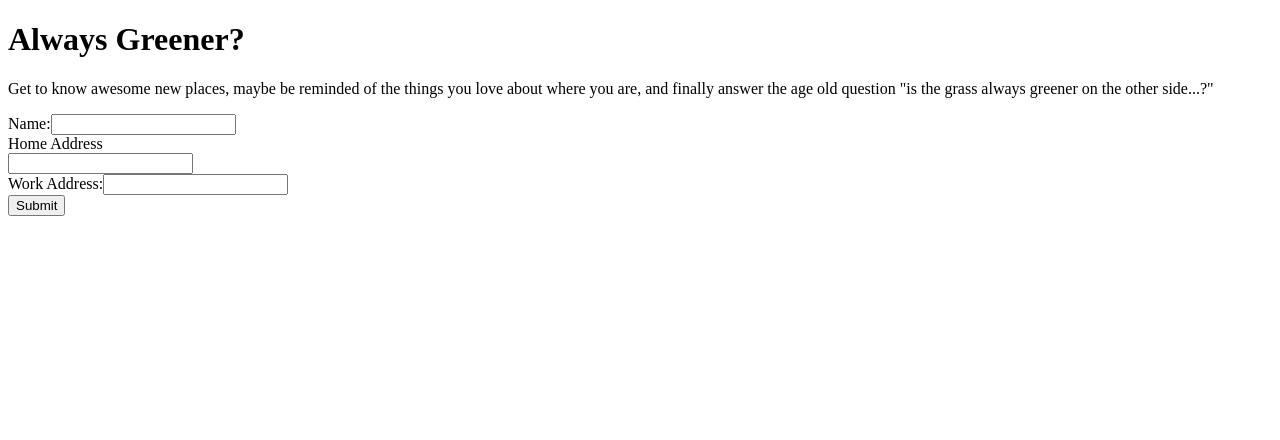
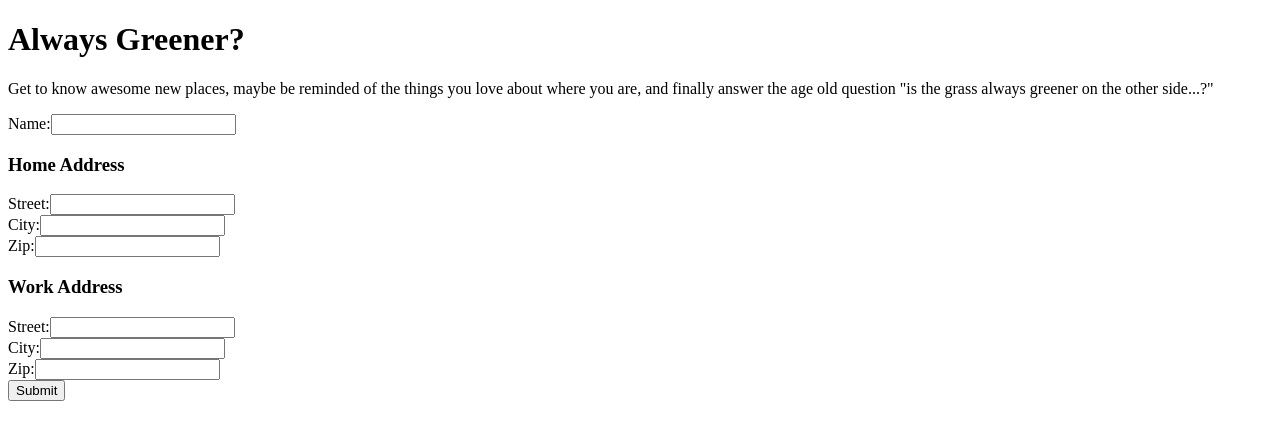
Before and after one commit to AwesomeOcelots/AwesomeOcelots, a React app: page / in a window 1280 px wide. Shown: the top 440 px of the page. Built offline with nearby package versions, Linux system fonts and the light colour scheme; the HTML template or start-up script is replaced by a standard one.

Commit message:
Refactor logIn to take multifield address
also, move input listeners to LogIn component.  Currently the App
component loads with showTraffic set to true because the login
submit button leaves the cursor over the traffic element.

```diff
--- a/Client/src/components/App.jsx
+++ b/Client/src/components/App.jsx
@@ -14,40 +14,25 @@ class App extends React.Component {
 
     this.state = {
       user: '',
-      home: '',
+      home: {},
+      work: {},
       otherCity: '',
-      work: '',
       lunch: '',
       homeSuggestion: {},
       otherCitySuggestion: {},
       showWeather: false,
-      showTraffic: false,
+      showTraffic: true,
       showLunch: false,
       suggestionMade: false,
       session: false
     };
   }
 
-  setUser(e) {
+  logIn(newUser, homeObj, workObj) {
     this.setState({
-      user: e.target.value
-    });
-  }
-
-  setHome(e) {
-    this.setState({
-      home: e.target.value
-    })
-  }
-
-  setWork(e) {
-    this.setState({
-      work: e.target.value
-    })
-  }
-
-  logIn() {
-    this.setState({
+      user: newUser,
+      home: homeObj,
+      work: workObj,
       session: !this.state.session
     });
   }
@@ -113,10 +98,7 @@ class App extends React.Component {
                                                 showTraffic={this.state.showTraffic}
                                                 showLunch={this.state.showLunch}/>
                               </div>:
-                                <LogIn setUser={this.setUser.bind(this)}
-                                       setHome={this.setHome.bind(this)}
-                                       setWork={this.setWork.bind(this)}
-                                       logIn={this.logIn.bind(this)}/>}
+                                <LogIn logIn={this.logIn.bind(this)}/>}
     </div>
     )
   }
--- /dev/null
+++ b/Client/src/components/EnterHome.jsx
@@ -0,0 +1,27 @@
+import React from 'react'
+
+class EnterHome extends React.Component {
+  render () {
+    return (
+      <div>
+        <h3>
+        Home Address
+        </h3>
+        <div>
+          Street:
+          <input type='text' onChange={this.props.setHomeStreet}/>
+        </div>
+        <div>
+          City:
+          <input type='text' onChange={this.props.setHomeCity}/>
+        </div>
+        <div>
+          Zip:
+          <input type='text' onChange={this.props.setHomeZip}/>
+        </div>
+      </div>
+    )
+  }
+}
+
+export default EnterHome
--- /dev/null
+++ b/Client/src/components/EnterUser.jsx
@@ -0,0 +1,14 @@
+import React from 'react'
+
+class EnterUser extends React.Component {
+  render() {
+    return (
+      <div>
+        Name:
+        <input type='text' onChange={this.props.setUser}/>
+      </div>
+    )
+  }
+}
+
+export default EnterUser
--- /dev/null
+++ b/Client/src/components/EnterWork.jsx
@@ -0,0 +1,27 @@
+import React from 'react'
+
+class EnterWork extends React.Component {
+  render () {
+    return (
+      <div>
+        <h3>
+        Work Address
+        </h3>
+        <div>
+          Street:
+          <input type='text' onChange={this.props.setWorkStreet}/>
+        </div>
+        <div>
+          City:
+          <input type='text' onChange={this.props.setWorkCity}/>
+        </div>
+        <div>
+          Zip:
+          <input type='text' onChange={this.props.setWorkZip}/>
+        </div>
+      </div>
+    )
+  }
+}
+
+export default EnterWork
--- a/Client/src/components/LogIn.jsx
+++ b/Client/src/components/LogIn.jsx
@@ -1,25 +1,94 @@
 import React from 'react';
+import EnterUser from './EnterUser.jsx'
+import EnterHome from './EnterHome.jsx'
+import EnterWork from './EnterWork.jsx'
 
 class LogIn extends React.Component {
+  constructor(props) {
+    super(props);
+
+    this.state = {
+      user: '',
+      homeStreet: '',
+      homeCity: '',
+      homeZip: '',
+      workStreet: '',
+      workCity: '',
+      workZip: ''
+    };
+  }
+
+  setUser(e) {
+    this.setState({
+      user: e.target.value
+    });
+  }
+
+  setHomeStreet(e) {
+    this.setState({
+      homeStreet: e.target.value
+    });
+  }
+
+  setHomeCity(e) {
+    this.setState({
+      homeCity: e.target.value
+    });
+  }
+
+  setHomeZip(e) {
+    this.setState({
+      homeZip: e.target.value
+    });
+  }
+
+  setWorkStreet(e) {
+    this.setState({
+      workStreet: e.target.value
+    });
+  }
+
+  setWorkCity(e) {
+    this.setState({
+      workCity: e.target.value
+    });
+  }
+
+  setWorkZip(e) {
+    this.setState({
+      workZip: e.target.value
+    });
+  }
+
+  setUserInfo() {
+    var homeObj = {
+      street: this.state.homeStreet,
+      city: this.state.homeCity,
+      zip: this.state.homeZip
+    }
+    var workObj = {
+      street: this.state.workStreet,
+      city: this.state.workCity,
+      zip: this.state.workZip
+    }
+    this.props.logIn(this.state.user, homeObj, workObj)
+  }
+
   render() {
     return (
       <div>
+        <EnterUser setUser={this.setUser.bind(this)} />
         <div>
-          Name:
-          <input type='text' onChange={this.props.setUser}/>
+          <EnterHome setHomeStreet={this.setHomeStreet.bind(this)}
+                     setHomeCity={this.setHomeCity.bind(this)}
+                     setHomeZip={this.setHomeZip.bind(this)} />
         </div>
         <div>
-          Home Address
-        <div>
-
+          <EnterWork setWorkStreet={this.setWorkStreet.bind(this)}
+                     setWorkCity={this.setWorkCity.bind(this)}
+                     setWorkZip={this.setWorkZip.bind(this)} />
         </div>
-          <input type='text' onChange={this.props.setHome}/>
-        </div>
-        <div>
-          Work Address:
-          <input type='text' onChange={this.props.setWork}/>
-        </div>
-        <button onClick={this.props.logIn}>Submit</button>
+        <button onClick={this.setUserInfo.bind(this)}>Submit</button>
       </div>
     )
   }
--- a/package.json
+++ b/package.json
@@ -30,7 +30,8 @@
     "path": "^0.12.7",
     "react": "^15.5.4",
     "react-dom": "^15.5.4",
-    "request": "^2.81.0"
+    "request": "^2.81.0",
+    "source-map": "^0.5.6"
   },
   "devDependencies": {
     "babel": "^6.23.0",
--- a/webpack.config.js
+++ b/webpack.config.js
@@ -3,6 +3,7 @@ var SRC_DIR = path.join(__dirname, '/Client/src');
 var DIST_DIR = path.join(__dirname, '/Client/dist');
 
 module.exports = {
+  devtool: 'source-map',
   entry: `${SRC_DIR}/index.js`,
   output: {
     filename: 'bundle.js',
```
Also changed, not shown: 2 other files (tests, documents, lock files or other folders).
